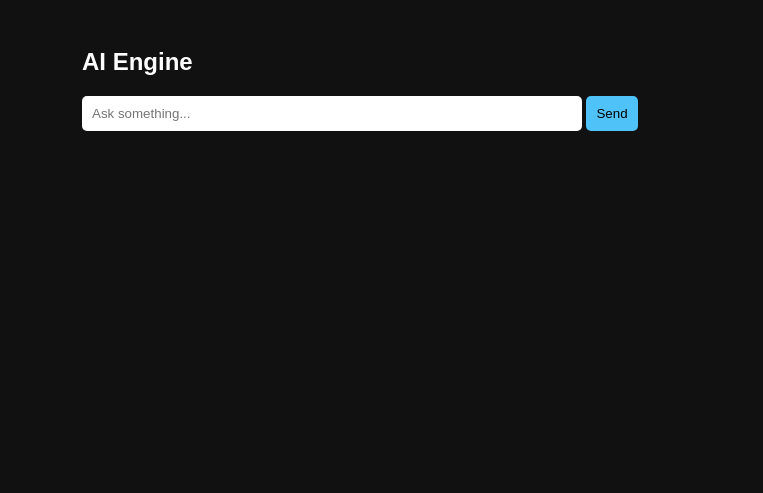
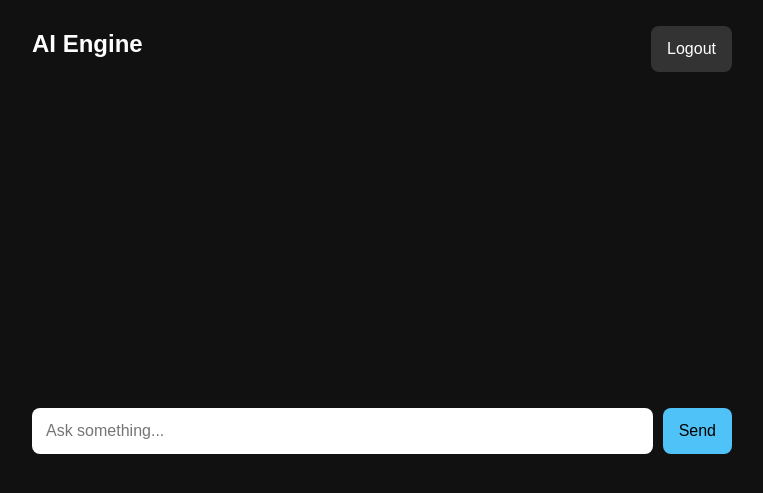
Before and after one commit to Mookiesoundbox/ai-engine, a FastAPI app: template templates/index.html in a window 1280 px wide. Shown: the top 493 px of the page, without its empty margins (258-1021 px from the left). Run offline with FastAPI, Linux system fonts and the light colour scheme; the template is opened without the code that fills it, so the values that code supplies are empty.

Commit message:
Update index.html

```diff
--- a/templates/index.html
+++ b/templates/index.html
@@ -5,58 +5,104 @@
     <meta name="viewport" content="width=device-width, initial-scale=1.0">
     <style>
         body {
-            font-family: Arial;
+            font-family: Arial, sans-serif;
             background: #111;
             color: #fff;
             padding: 20px;
+            margin: 0;
         }
+
         #chat {
-            max-width: 600px;
-            margin: auto;
+            max-width: 700px;
+            margin: 0 auto;
         }
+
+        h2 {
+            margin-top: 10px;
+        }
+
+        #topbar {
+            display: flex;
+            justify-content: space-between;
+            align-items: center;
+            margin-bottom: 15px;
+        }
+
+        #messages {
+            min-height: 300px;
+            margin-bottom: 15px;
+            white-space: pre-wrap;
+        }
+
         .msg {
             margin: 10px 0;
+            padding: 12px;
+            border-radius: 10px;
+            max-width: 90%;
         }
+
         .user {
-            color: #4fc3f7;
+            background: #1e3a5f;
         }
+
         .ai {
-            color: #81c784;
+            background: #1f4d2e;
         }
+
+        .row {
+            display: flex;
+            gap: 10px;
+        }
+
         input {
-            width: 80%;
-            padding: 10px;
+            flex: 1;
+            padding: 14px;
             border: none;
-            border-radius: 5px;
+            border-radius: 8px;
+            font-size: 16px;
         }
+
         button {
-            padding: 10px;
+            padding: 14px 16px;
             border: none;
+            border-radius: 8px;
+            font-size: 16px;
+            cursor: pointer;
+        }
+
+        #sendBtn {
             background: #4fc3f7;
             color: #000;
-            border-radius: 5px;
+        }
+
+        #logoutBtn {
+            background: #333;
+            color: #fff;
         }
     </style>
 </head>
 <body>
-
     <div id="chat">
+        <div id="topbar">
             <h2>AI Engine</h2>
+            <button id="logoutBtn" onclick="logout()">Logout</button>
+        </div>
 
         <div id="messages"></div>
 
+        <div class="row">
             <input id="input" placeholder="Ask something..." />
-    <button onclick="send()">Send</button>
+            <button id="sendBtn" onclick="send()">Send</button>
+        </div>
     </div>
 
     <script>
         async function send() {
             const input = document.getElementById("input");
-    const msg = input.value;
+            const msg = input.value.trim();
             if (!msg) return;
 
             addMessage("You: " + msg, "user");
-
             input.value = "";
 
             const res = await fetch("/chat", {
@@ -69,6 +115,11 @@ async function send() {
 
             const data = await res.json();
 
+            if (res.status === 401) {
+                window.location.reload();
+                return;
+            }
+
             addMessage("AI: " + data.reply, "ai");
         }
 
@@ -77,8 +128,21 @@ function addMessage(text, type) {
             div.className = "msg " + type;
             div.innerText = text;
             document.getElementById("messages").appendChild(div);
+            window.scrollTo(0, document.body.scrollHeight);
         }
+
+        async function logout() {
+            await fetch("/logout", {
+                method: "POST"
+            });
+            window.location.reload();
+        }
+
+        document.getElementById("input").addEventListener("keydown", function(event) {
+            if (event.key === "Enter") {
+                send();
+            }
+        });
     </script>
-
 </body>
 </html>
```
Lines whose indentation alone changed are shown as unchanged.
